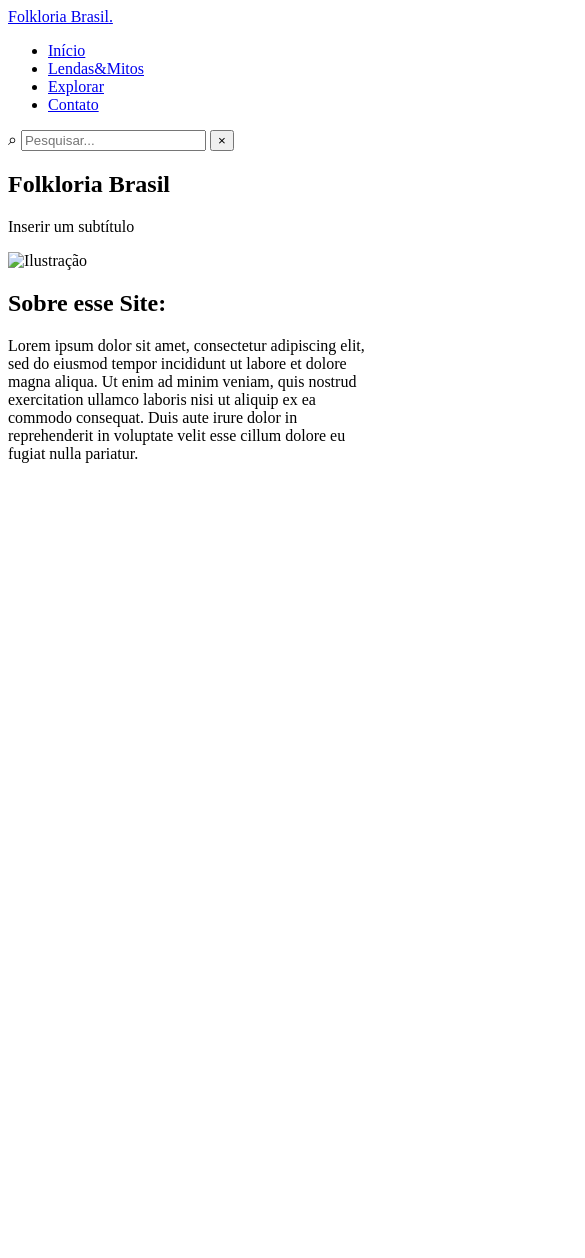
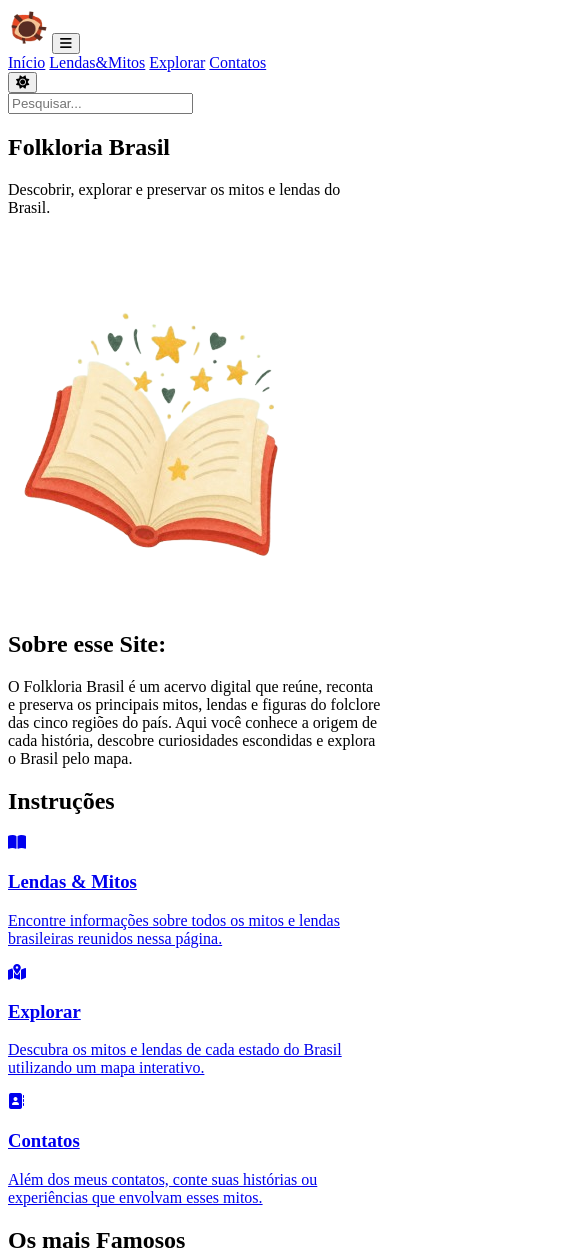
Before and after one commit to Mari-Clear/Folkloria-Brasil, a plain HTML site: page index.html in a window 390 px wide. Shown: the top 1258 px of the page, 585 px wide, since content can reach past the window. Before the commit the page ends 844 px from the top, so only its background shows below. Drawn offline with Linux system fonts and the light colour scheme.

Commit message:
Index.html modificado e entre as novas paginas adicionadas, a mais trabalhada foi style.css

```diff
--- a/index.html
+++ b/index.html
@@ -1,82 +1,117 @@
-<!-- Código em Desenvolvimento -->
 <!DOCTYPE html>
-<html lang="pt-br">
+<html lang="pt-BR" data-theme="light">
 <head>
   <meta charset="UTF-8">
-    <meta name="viewport" content="width=device-width, initial-scale=1.0">
-    <title>Folkloria Brasil</title>
-     <!-- Fontes -->
-    <link rel="preconnect" href="https://fonts.googleapis.com">
-    <link rel="preconnect" href="https://fonts.gstatic.com" crossorigin>
+  <meta name="viewport" content="width=device-width, initial-scale=1">
+  <title>Folkloria Brasil — Acervo Digital do Folclore Brasileiro</title>
+  <link rel="icon" href="assets/logo.png">
 
-    <link href="https://fonts.googleapis.com/css2?family=Fredoka:wght@400;500;600;700&family=Poppins:wght@300;400;500;600;700&display=swap"
-        rel="stylesheet">
-    <!-- Link para o arquivo CSS -->
-    <link rel="stylesheet" href="css/style.css">
+  <link href="https://fonts.googleapis.com/css2?family=Fredoka:wght@600;700&family=Lato&family=Poppins:ital,wght@0,400;0,500;0,600;1,300&display=swap" rel="stylesheet">
+  <link rel="stylesheet" href="https://cdnjs.cloudflare.com/ajax/libs/font-awesome/6.5.2/css/all.min.css">
+  <link rel="stylesheet" href="style.css">
 </head>
 <body>
-    <header>
 
-        <a href ="#" class="logo">Folkloria Brasil<span>.</span></a>
+  <!-- NAVBAR -->
+  <header class="navbar" id="topo">
+    <a href="index.html"><img src="assets/logo.png" alt="Folkloria Brasil" width="40" height="40"></a>
 
-        <nav>
-            <ul>
-                <li><a href="index.html">Início</a></li>
-                <li><a href="lendas.html">Lendas&Mitos</a></li>
-                <li><a href="explorar.html">Explorar</a></li>
-                <li><a href="contato.html">Contato</a></li>
-            </ul>
+    <button class="menu-btn" id="menu-btn" aria-label="Abrir menu"><i class="fa-solid fa-bars"></i></button>
+
+    <nav class="links" id="menu-links">
+      <a href="index.html" class="ativo">Início</a>
+      <a href="lendas.html">Lendas&amp;Mitos</a>
+      <a href="explorar.html">Explorar</a>
+      <a href="contato.html">Contatos</a>
     </nav>
 
-        <!-- Aba de pesquisa -->
-         <div class="search-box">
-                <span class="search-icon">⌕</span>
-                <input type="search" id="searchInput" placeholder="Pesquisar...">
-                <button id="clearSearch" aria-label="Limpar pesquisa">
-                    ×
-                </button>
+    <button class="theme-toggle" id="theme-toggle" aria-label="Alternar modo claro/escuro"><i class="fa-solid fa-sun"></i></button>
+
+    <!-- Search bar -->
+    <div class="search">
+      <input id="search-input" type="search" placeholder="Pesquisar..." aria-label="Pesquisar mitos" autocomplete="off">
+      <ul id="search-results" hidden></ul>
     </div>
-
   </header>
 
- <!-- ================= HERO ================= -->
+  <main>
+    <!-- HERO -->
+    <section class="hero">
+      <h1>Folkloria Brasil</h1>
+      <p>Descobrir, explorar e preservar os mitos e lendas do Brasil.</p>
+    </section>
 
-    <main>
-        <section class="hero">
-            <div class="hero-content">
-                <h1>Folkloria Brasil</h1>
-                <p>Inserir um subtítulo</p>
+    <!-- SOBRE -->
+    <section class="about container">
+      <img src="assets/magical-book.png" alt="Livro aberto com estrelas mágicas">
+      <div>
+        <h2>Sobre esse Site:</h2>
+        <p>O Folkloria Brasil é um acervo digital que reúne, reconta e preserva os principais mitos, lendas e figuras do folclore das cinco regiões do país. Aqui você conhece a origem de cada história, descobre curiosidades escondidas e explora o Brasil pelo mapa.</p>
       </div>
     </section>
-        <!-- ================= SOBRE O SITE ================= -->
 
-        <section class="about section-container" id="sobre">
-            <div class="about-image">
+    <!-- INSTRUÇÕES -->
+    <section class="container">
+      <h2 class="titulo">Instruções</h2>
+      <div class="cards">
+        <a class="info-card" href="lendas.html">
+          <i class="fa-solid fa-book-open"></i>
+          <h3>Lendas &amp; Mitos</h3>
+          <p>Encontre informações sobre todos os mitos e lendas brasileiras reunidos nessa página.</p>
+        </a>
+        <a class="info-card" href="explorar.html">
+          <i class="fa-solid fa-map-location-dot"></i>
+          <h3>Explorar</h3>
+          <p>Descubra os mitos e lendas de cada estado do Brasil utilizando um mapa interativo.</p>
+        </a>
+        <a class="info-card" href="contato.html">
+          <i class="fa-solid fa-address-book"></i>
+          <h3>Contatos</h3>
+          <p>Além dos meus contatos, conte suas histórias ou experiências que envolvam esses mitos.</p>
+        </a>
+      </div>
+    </section>
 
-                <img src="assets/img/saci.png"
-                    alt="Ilustração">
+    <!-- CARROSSEL -->
+    <section class="famous">
+      <h2 class="titulo">Os mais <span>Famosos</span></h2>
 
-            </div>
-            <div class="about-content">
+      <div class="carousel">
+        <button class="seta esq" id="carousel-prev" aria-label="Anterior"><i class="fa-solid fa-chevron-left"></i></button>
 
-                <h2>Sobre esse Site:</h2>
-                <p>
-                    Lorem ipsum dolor sit amet, consectetur
-                    adipiscing elit, sed do eiusmod tempor
-                    incididunt ut labore et dolore magna aliqua.
+        <ul class="track" id="carousel-track">
+          <li class="myth-card">
+            <img src="assets/Iara placeholder.jpg" alt="Iara, a sereia dos rios" loading="lazy">
+            <div><h3>Iara</h3><p>Norte <b>★★★★★</b></p><a class="btn" href="mitos/iara.html">Saber mais</a></div>
+          </li>
+          <li class="myth-card">
+            <img src="assets/Curupira-placeholde.jpg" alt="Curupira, protetor das florestas" loading="lazy">
+            <div><h3>Curupira</h3><p>Norte <b>★★★★☆</b></p><a class="btn" href="mitos/curupira.html">Saber mais</a></div>
+          </li>
+          <li class="myth-card">
+            <img src="assets/boitata placeholder.jpg" alt="Boitatá, a serpente de fogo" loading="lazy">
+            <div><h3>Boitatá</h3><p>Sul <b>★★★★☆</b></p><a class="btn" href="mitos/boitata.html">Saber mais</a></div>
+          </li>
+          <li class="myth-card">
+            <img src="assets/saci placeholder.jpg" alt="Saci-Pererê" loading="lazy">
+            <div><h3>Saci</h3><p>Sul <b>★★★★★</b></p><a class="btn" href="mitos/saci.html">Saber mais</a></div>
+          </li>
+          <li class="myth-card">
+            <img src="assets/mula-sem-cabeça placeholder.jpg" alt="Mula sem Cabeça envolta em chamas" loading="lazy">
+            <div><h3>Mula sem Cabeça</h3><p>Todo o Brasil <b>★★★★☆</b></p><a class="btn" href="mitos/mula.html">Saber mais</a></div>
+          </li>
+        </ul>
 
-                    Ut enim ad minim veniam, quis nostrud
-                    exercitation ullamco laboris nisi ut aliquip
-                    ex ea commodo consequat.
-
-                    Duis aute irure dolor in reprehenderit in
-                    voluptate velit esse cillum dolore eu fugiat
-                    nulla pariatur.
-                </p>
-
+        <button class="seta dir" id="carousel-next" aria-label="Próximo"><i class="fa-solid fa-chevron-right"></i></button>
       </div>
     </section>
   </main>
-    <footer></footer>
+
+  <!-- FOOTER -->
+  <footer class="footer">
+
+  </footer>
+
+  <script src="script.js"></script>
 </body>
 </html>
--- /dev/null
+++ b/style.css
@@ -0,0 +1,33 @@
+/* FOLKLORIA BRASIL
+   Paletas : claro (Floresta ao Amanhecer) e escuro (Floresta à Noite) */
+
+/* ---------- Cores ---------- */
+:root {
+  --bg: #E9FDCC;        /* Frosted Mint */
+  --bg2: #DCEBDD;       /* Honeydew */
+  --titulo: #285943;    /* Emerald Depths */
+  --texto: #14221A;
+  --card: #78A66A;      /* Sage Green */
+  --card-texto: #101915;
+  --icone: #285943;
+  --painel: #285943;
+  --ouro: #EFC64A;      /* Tuscan Sun */
+  --ouro-texto: #9A7400;
+  --focus: #285943;
+  --laranja: #E8431F;
+  --font-titulo: "Fredoka", sans-serif;
+  --font: "Poppins", sans-serif;
+}
+
+:root[data-theme="dark"] {
+  --bg: #101915;        /* Carbon Black */
+  --bg2: #102B24;       /* Evergreen */
+  --titulo: #6E9F78;    /* Muted Teal */
+  --texto: #C5D0C5;     /* Ash Grey */
+  --card: #102B24;
+  --card-texto: #C5D0C5;
+  --icone: #6E9F78;
+  --painel: #102B24;
+  --ouro-texto: #EFC64A;
+  --focus: #EFC64A;
+}
```
Also changed, not shown: assets/AVISO.txt (added), assets/Curupira-placeholde.jpg (added), assets/Iara placeholder.jpg (added), assets/boitata placeholder.jpg (added), assets/home-night.jpg (added), assets/home.jpg (added), assets/logo.png (added), assets/magical-book.png (added), assets/mula-sem-cabeça placeholder.jpg (added), assets/saci placeholder.jpg (added), lenda.html (added), mitos/mula.html (added). Lines whose indentation alone changed are shown as unchanged.
